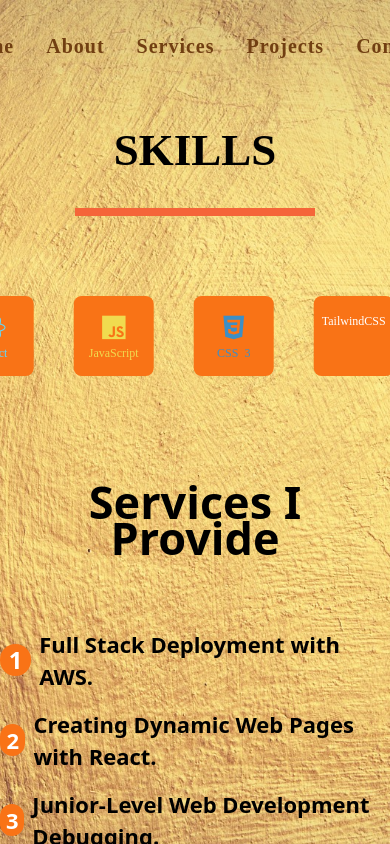
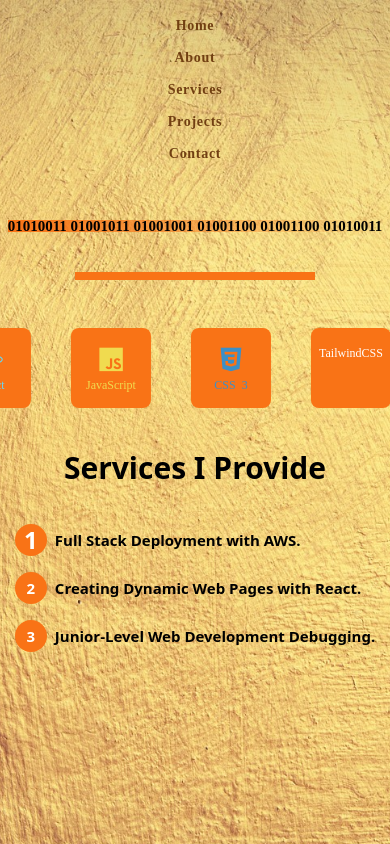
Before and after one commit to okanozman-create/my-personal-website, a React (Vite) app: page /services in a window 390 px wide. Shown: the top 844 px of the page. Built offline with nearby package versions, Linux system fonts and the light colour scheme.

Commit message:
updated Responsive

```diff
--- a/src/components/Navbar.jsx
+++ b/src/components/Navbar.jsx
@@ -1,5 +1,5 @@
 import { Link } from "react-router-dom";
-// import { motion } from "framer-motion";
+
 
 
 
@@ -9,9 +9,10 @@ import { Link } from "react-router-dom";
 const Navbar = () => {
   return (
     <>
-      <nav >
+      <nav className="w-full" >
+
         <div className="p-4">
-        <ul className="flex gap-x-8 text-yellow-900 justify-center font-semibold p-4 font-secondary text-xl tracking-wider">
+        <ul className="flex flex-col items-center lg:flex-row  gap-y-1 lg:gap-x-8 text-yellow-900 lg:justify-center font-semibold  font-secondary text-sm lg:text-xl tracking-wider">
           <li>
             <Link to="/" className="anmBorder">Home</Link>
           </li>
--- a/src/index.css
+++ b/src/index.css
@@ -40,11 +40,8 @@
   border-radius: 100%;
 }
 
-/* In your CSS file or a <style> tag */
-.no-animation * {
-  animation: none !important;
-  transition: none !important;
-}
+
+
 
 
 @layer base {
--- a/src/pages/Contact.jsx
+++ b/src/pages/Contact.jsx
@@ -1,9 +1,10 @@
-// import React from 'react';
+
 
 const Contact = () => {
+
   return (
     <section className="py-8 lg:py-12">
-      <div className="m-4 flex items-center justify-between p-4 text-6xl">
+      <div className="m-4 flex items-center justify-between p-4 text-2xl  lg:text-6xl">
         <div>
           <i className="devicon-github-original-wordmark colored"></i>
         </div>
@@ -15,11 +16,11 @@ const Contact = () => {
       <div className="container mx-auto py-6">
         <div className="">
 
-        <h1 className="mb-20 lg:mb-15  mt-5 text-center text-[45px] font-bold leading-[0.8] lg:mb-20 lg:text-[55px]">
+        <h1 className="mb-10  lg:mb-20 lg:mb-15  mt-2 lg:mt-5 text-center text-[30px]  font-bold leading-[0.8] lg:text-[55px]">
             Contact details
           </h1>
 
-          <ul className="flex flex-col items-start gap-y-5 lg:flex-row  lg:items-center lg:justify-around ">
+          <ul className="flex flex-col items-start gap-y-8 lg:flex-row  lg:items-center lg:justify-around ">
 
             <li className="flex items-center justify-start gap-7">
               <div>
@@ -28,7 +29,7 @@ const Contact = () => {
                   xmlns="http://www.w3.org/2000/svg"
                   viewBox="0 0 24 24"
                   fill="currentColor"
-                  className="size-10"
+                  className="size-7"
                 >
                   <path
                     fillRule="evenodd"
@@ -39,20 +40,20 @@ const Contact = () => {
               </div>
               <div>
                 {" "}
-                <span className="mb-4 text-2xl font-bold">
+                <span className="mb-4   text-sm lg:text-2xl font-bold">
                   Ankara, Turkey
                 </span>
               </div>
             </li>
 
             <li className="flex items-center justify-start gap-7 ">
-              <div>
+              <div  className="">
                 {" "}
                 <svg
                   xmlns="http://www.w3.org/2000/svg"
                   viewBox="0 0 24 24"
                   fill="currentColor"
-                  className="size-10"
+                  className="size-7"
                 >
                   <path
                     fillRule="evenodd"
@@ -63,18 +64,18 @@ const Contact = () => {
               </div>
               <div>
                 {" "}
-                <span className="mb-4 text-2xl font-bold">okanozman88@gmail.com</span>
+                <span className="mb-4 text-sm lg:text-2xl font-bold">okanozman88@gmail.com</span>
               </div>
             </li>
 
-            <li className="flex items-center justify-center gap-7 ">
+            <li className="flex items-center justify-center ml-1 lg:ml-0 gap-7 ">
               <div>
                 {" "}
                 <svg
                   xmlns="http://www.w3.org/2000/svg"
                   viewBox="0 0 24 24"
                   fill="currentColor"
-                  className="size-9"
+                  className="size-6"
                 >
                   <path
                     fillRule="evenodd"
@@ -85,7 +86,7 @@ const Contact = () => {
               </div>
               <div>
                 {" "}
-                <span className="mb-4 text-2xl font-bold">+90 5333381535</span>
+                <span className="mb-4 text-sm lg:text-2xl font-bold">+90 5333381535</span>
               </div>
             </li>
           </ul>
--- a/src/pages/Home.jsx
+++ b/src/pages/Home.jsx
@@ -3,32 +3,10 @@ import { TypeAnimation } from "react-type-animation";
 import { motion } from "framer-motion";
 import { fadeIn } from "../variants";
 import resume from "../assets/okanozmancv-en.pdf";
-import { useEffect } from "react";
+// import { useEffect } from "react";
 
 const Home = () => {
 
-
-  useEffect(() => {
-    // Function to check the screen width and add/remove the no-animation class
-    const handleResize = () => {
-      if (window.innerWidth <= 768) {
-        document.body.classList.add('no-animation');
-      } else {
-        document.body.classList.remove('no-animation');
-      }
-    };
-
-    // Initial check
-    handleResize();
-
-    // Event listener for window resize
-    window.addEventListener('resize', handleResize);
-
-    // Clean up event listener on component unmount
-    return () => {
-      window.removeEventListener('resize', handleResize);
-    };
-  }, []);
 
 
 
@@ -65,7 +43,7 @@ const Home = () => {
               initial="hidden"
               whileInView={"show"}
               viewport={{ once: false, amount: 0.7 }}
-              className="mb-6 font-secondary text-[36px] font-semibold uppercase leading-[1] lg:text-[60px]"
+              className="mb-6 font-secondary text-[25px] font-semibold uppercase leading-[1] lg:text-[60px]"
             >
               <span className="mr-4 text-white">I am a </span>
 
@@ -82,7 +60,7 @@ const Home = () => {
               initial="hidden"
               whileInView={"show"}
               viewport={{ once: false, amount: 0.7 }}
-              className="mx-auto mb-8 mt-4 max-w-lg bg-orange-300 p-4 font-primary text-[16px]  lg:leading-7 text-black sm:text-[18px] lg:mx-0"
+              className="mx-auto mb-8 mt-4 max-w-lg bg-orange-300 p-4 font-primary text-[12px]  lg:leading-7 text-black sm:text-[18px] lg:mx-0"
             >
               Hello, my name is Okan. After years, I finally achieved my dream,
               and since 2022, I have been programming and writing code on my
--- a/src/pages/Projects.jsx
+++ b/src/pages/Projects.jsx
@@ -131,7 +131,7 @@ const Projects = () => {
                 className="font-secondary text-[18px] lg:text-[27px] font-bold text-orange-700   cursor-grab   after:mt-1 after:content-[''] after:block after:h-1 after:w-full after:bg-[#009e66] after:scale-x-0 after:origin-left after:transition-transform after:delay-200 after:ease-linear hover:after:scale-x-100"
                 onClick={() =>
                   (window.location.href =
-                    "https://master.d73081eebwwdg.amplifyapp.com/")
+                    "https://www.okan-ozman.com/")
                 }
               >
                 My Personal <br /> Website
@@ -148,7 +148,7 @@ const Projects = () => {
           </div>
         </div>
 
-        {/* </div> */}
+
       </div>
     </section>
   );
--- a/src/pages/Services.jsx
+++ b/src/pages/Services.jsx
@@ -30,11 +30,12 @@ function Services() {
 
   return (
     <section className="flex h-screen flex-col items-center py-8 lg:py-12">
-      <h1 className="m mb-10 text-center text-[45px] font-bold leading-[0.8] lg:text-[55px] font-secondary">
-        SKILLS
+      <h1 className="m mb-10 text-center bg-gradient-to-r from-orange-500 text-[15px] font-extrabold leading-[0.8] lg:text-[20px] font-secondary  ">
+      01010011 01001011 01001001 01001100 01001100 01010011
+
       </h1>
       <div className="w-60">
-        <div className="mb-10 border-4 border-borderOr"></div>
+        <div className="mb-2  lg:mb-10 border-4 border-orange-500"></div>
       </div>
       <div className="container mx-auto">
         <div className="">
@@ -60,33 +61,33 @@ function Services() {
       <div className="">
         {isSmallScreen ? (
           <div className="flex flex-col items-center gap-y-8">
-            <h1 className="mb-10 mt-20 text-center text-[45px] font-bold leading-[0.8] lg:text-[55px]">
+            <h1 className="mb-3 lg:mb-10  mt-5 lg:mt-20 text-center text-[30px] font-bold leading-[0.8] lg:text-[55px]">
               Services I Provide
             </h1>
-            <ol className="list-inside list-decimal space-y-4 text-2xl font-semibold">
+            <ul className="space-y-4 text-2xl font-semibold">
               <li className="flex items-center space-x-2">
                 <div className="flex h-8 w-8 items-center justify-center rounded-full bg-orange-500 font-bold text-white">
                   1
                 </div>
-                <h3 className="ml-4 text-[22px]">
+                <h3 className="ml-4 text-[15px]">
                   Full Stack Deployment with AWS.
                 </h3>
               </li>
-              <li className="flex items-center space-x-2 text-[22px]">
+              <li className="flex items-center space-x-2 text-[15px]">
                 <div className="flex h-8 w-8 items-center justify-center rounded-full bg-orange-500 font-bold text-white">
                   2
                 </div>
                 <h3 className="ml-4">Creating Dynamic Web Pages with React.</h3>
               </li>
-              <li className="flex items-center space-x-2 text-[22px]">
+              <li className="flex items-center space-x-2 text-[15px]">
                 <div className="flex h-8 w-8 items-center justify-center rounded-full bg-orange-500 font-bold text-white">
                   3
                 </div>
-                <h3 className="ml-4">
+                <h3 className="ml-4 text-[15px]">
                   Junior-Level Web Development Debugging.
                 </h3>
               </li>
-            </ol>
+            </ul>
           </div>
         ) : (
           <div className="mt-10 lg:block">
```
